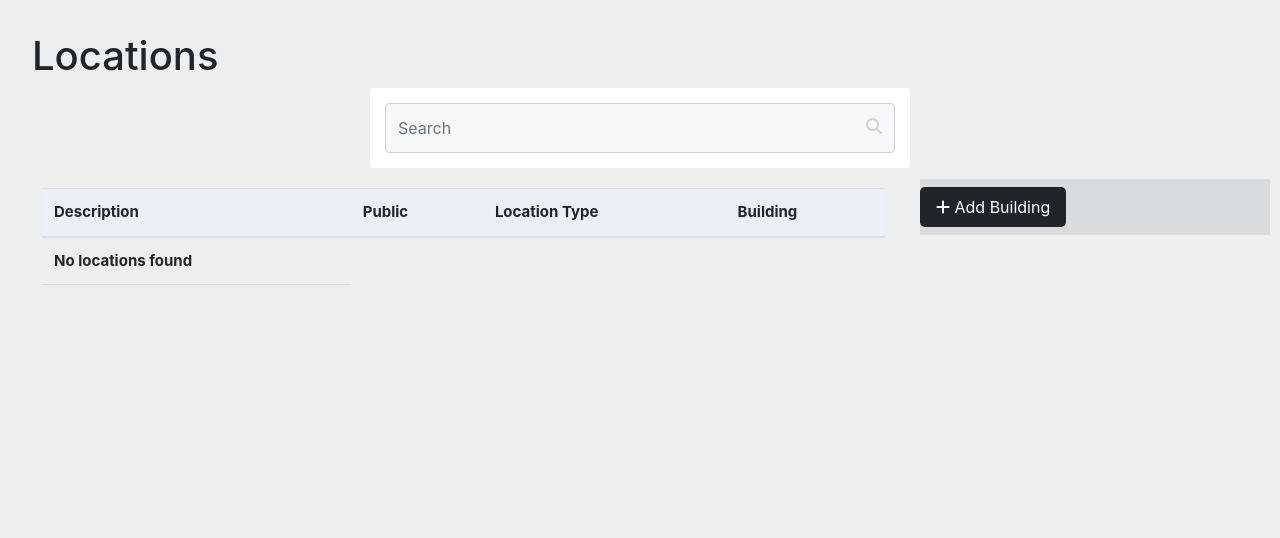
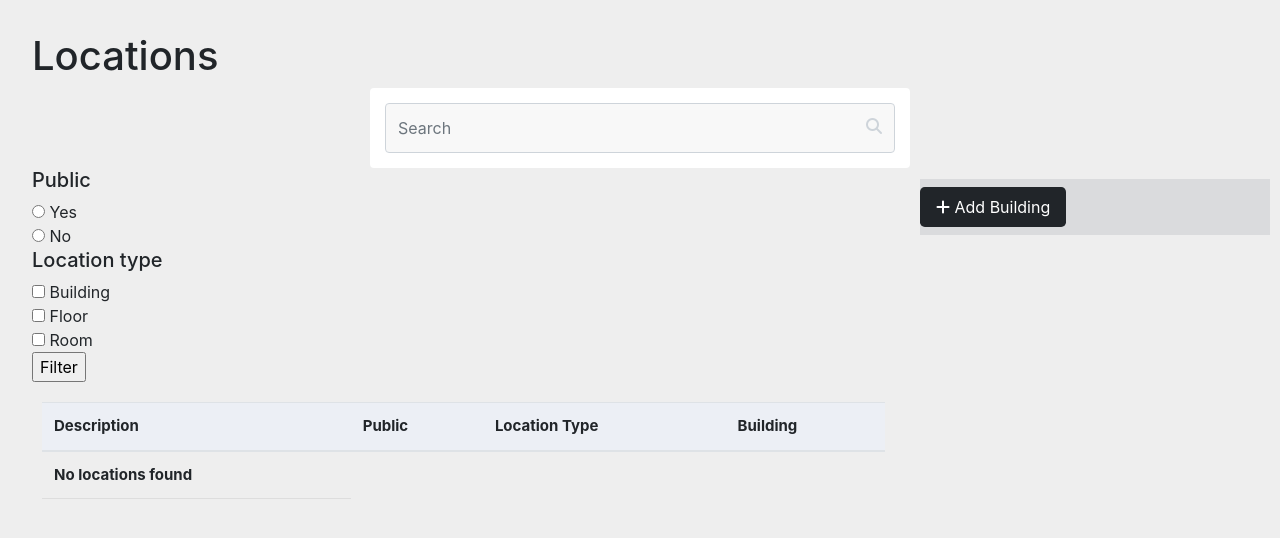
Before and after one commit to itudb2304/itudb2304, a Flask app: page /locations/ in a window 1280 px wide. Shown: the part 71-609 px from the top of the page. Run offline with Flask 3, Linux system fonts and the light colour scheme; data that the repository does not hold is empty; some libraries are stand-ins or nearby versions.

Commit message:
Filter is added

```diff
--- a/controllers/locations_bp.py
+++ b/controllers/locations_bp.py
@@ -15,8 +15,13 @@ def locations_bp(connection):
 
     @locations.route('/', methods=['GET', 'POST'])
     def locations_page():
-        filter = request.args.get("locations-search")
-        locations = repository.get_locations(filter)
+        search = request.args.get("locations-search")
+        filter = {"public": "", "type": ""}
+        filter["public"] = request.form.getlist("public")
+        filter["type"] = request.form.getlist("locationtype")
+        print(search)
+        print(filter)
+        locations = repository.get_locations(search, filter)
         buildings = repository.get_buildings()
         return render_template("locations.html", locations=locations, buildings=buildings)
 
@@ -106,7 +111,8 @@ def locations_bp(connection):
             repository.update_location(updated_floor)
             for room_name in floor_rooms:
                 building = repository.get_location(floor.partof)
-                room = Location(room_name, "room", 0, floor_id, building=building.name)
+                room = Location(room_name, "room", 0, floor_id)
+                room.path["building"] = building
                 room_key = repository.add_location(room)
                 room.key = room_key
                 repository.add_locationid(room)
--- a/repository/locations_repository.py
+++ b/repository/locations_repository.py
@@ -1,31 +1,28 @@
 class Location:
-    def __init__(self, name, type, isPublic = None, partof = None, key = None, building = None, floor = None, room = None ) -> None:
+    def __init__(self, name, type, isPublic = None, partof = None, key = None, path = {"building": "", "floor": "", "room": ""} ) -> None:
         self.name = name
         self.key = key
         self.type = type
         self.isPublic = isPublic
         self.partof = partof
-        self.building = building
-        self.floor = floor
-        self.room = room
+        self.path = path
 
 
 class LocationsRepository:
     def __init__(self, connection) -> None:
         self.connection = connection
 
-    def get_locations(self, filter):
+    def get_locations(self, search, filter):
         try:
             with self.connection.cursor() as cursor:
                 locations = []
                 execution_list = []
                 query = '''
-                        SELECT *
-                        FROM (
+                        SELECT * FROM (
                             SELECT DISTINCT
                                 SUBSTRING_INDEX(SUBSTRING_INDEX(p.description, '/', -1),'-',-1) AS extracted_part,
-                                p.locationtype,
-                                p.ispublicvenue,
+                                p.locationtype AS type,
+                                p.ispublicvenue AS public,
                                 p.partof,
                                 p.locationkey,
                                 l.site
@@ -34,16 +31,36 @@ class LocationsRepository:
                             RIGHT JOIN
                                 preferred_locations AS p ON l.room = p.locationkey
                         ) AS subquery;'''
-                if filter:
-                    filter ='%' + filter + '%'
-                    execution_list.append(filter)
-                    query = query[:-1] + " WHERE extracted_part LIKE %s;"
 
+                if len(filter["type"]):
+                    query = query[:-1] + " WHERE type IN (" + ",".join(["%s"] * len(filter["type"])) + ");"
+                    for type in filter["type"]:
+                        execution_list.append(type)
+                else:
+                    query = query[:-1] + ''' WHERE type = "room";'''
+
+                if search:
+                    search ='%' + search + '%'
+                    execution_list.append(search)
+                    query = query[:-1] + " AND extracted_part LIKE %s;"
+
+                if len(filter["public"]):
+                    execution_list.append(filter["public"][0])
+                    query = query[:-1] + " AND public = %s;"
+
+                query = query[:-1] + ''' ORDER BY CASE
+                                            WHEN type = 'building' THEN 1
+                                            WHEN type= 'floor' THEN 2
+                                            WHEN type = 'room' THEN 3
+                                        END;'''
+
+                print(execution_list)
                 cursor.execute(query, execution_list)
 
                 search_results = cursor.fetchall()
                 for name, type, isPublic, partof, key, building in search_results:
-                    locations.append(Location(name, type, isPublic, partof, key, building))
+                    location = Location(name, type, isPublic, partof, key, path=self.get_path(key))
+                    locations.append(location)
 
                 return locations
         except Exception as e:
@@ -246,7 +263,7 @@ class LocationsRepository:
                 location_id = max_id[0] + 1
                 query = '''INSERT INTO locations (locationid, site, room, publicaccess, description)
                         VALUES(%s, %s, %s, %s, %s);'''
-                cursor.execute(query, (location_id, location.building, location.key, location.isPublic, location.name))
+                cursor.execute(query, (location_id, location["building"].name, location.key, location.isPublic, location.name))
                 self.connection.commit()
         except Exception as e:
             print(f"Error adding locationid to the database: {e}")
@@ -295,3 +312,16 @@ class LocationsRepository:
                 self.connection.commit()
         except Exception as e:
             print(f"Error removing object from a location: {e}")
+
+    def get_path(self, locationkey):
+        try:
+            path = {"building": "", "floor": "", "room": ""}
+            location = self.get_location(locationkey)
+            path[location.type] = location.name
+
+            while location.partof:
+                location = self.get_location(location.partof)
+                path[location.type] = location
+            return path
+        except Exception as e:
+            print(f"Error getting path: {e}")
--- a/templates/locations/locations.html
+++ b/templates/locations/locations.html
@@ -4,7 +4,7 @@
     <h1 class=" title"> Locations </h1>
 
     <div class="search-container">
-        <form action="" method = "get">
+        <form action="" method = "get" name = "search">
             <div class="container mt-2">
                 <div class="row d-flex justify-content-center ">
                     <div class="col-md-6">
@@ -17,10 +17,28 @@
                     </div>
                 </div>
         </form>
-      </div>
+    </div>
+
+    <form action="" method = "post">
+        <div>
+            <h5>Public</h5>
+            <input type="radio" name="public" value='1'> Yes<br>
+            <input type="radio" name="public" value='0'> No<br>
+        </div>
+        <div>
+            <h5>Location type</h5>
+            <input type="checkbox" name="locationtype" value="building"> Building<br>
+            <input type="checkbox" name="locationtype" value="floor"> Floor<br>
+            <input type="checkbox" name="locationtype" value="room"> Room<br>
+        </div>
+        <div class="submitbutton">
+            <input type="submit" value="Filter">
+        </div>
+    </form>
+
 
     <div class="tableDiv">
-        <table class="table" id="LocationsTable">
+        <table class="table" id="locationsTable">
           <thead>
             <tr>
               <th>Description</th>
@@ -32,7 +50,7 @@
           <tbody>
             {% if locations %}
                 {% for location in locations %}
-                <tr location-id="{{ location.key }}">
+                <tr location-id="{{ location.key }}" location-type="{{ location.type }}">
                 <td>{{ location.name }}</td>
                 <td>
                  {% if location.isPublic == 1 %}
@@ -42,7 +60,7 @@
                 {% endif %}
                 </td>
                 <td>{{ location.type }}</td>
-                <td>{{ location.building }}</td>
+                <td>{{ location.path["building"].name }}</td>
                 {% endfor %}
             {% else %}
                 <td><b>No locations found</b></td>
@@ -81,10 +99,18 @@
             return confirm('Are you sure you want to delete this item');
         }
         document.addEventListener("DOMContentLoaded", function () {
-          document.querySelectorAll("#LocationsTable tbody tr").forEach(function (row) {
+          document.querySelectorAll("#locationsTable tbody tr").forEach(function (row) {
             row.addEventListener("dblclick", function (event) {
               event.preventDefault();
-              window.location.href = "/locations/room/" + row.getAttribute("location-id");
+              if (row.getAttribute("location-type") === "building"){
+                window.location.href = "/locations/building/" + row.getAttribute("location-id");
+              }
+              else if (row.getAttribute("location-type") === "floor"){
+                window.location.href = "/locations/floor/" + row.getAttribute("location-id");
+              }
+              else{
+                window.location.href = "/locations/room/" + row.getAttribute("location-id");
+              }
             });
           });
         });
```
